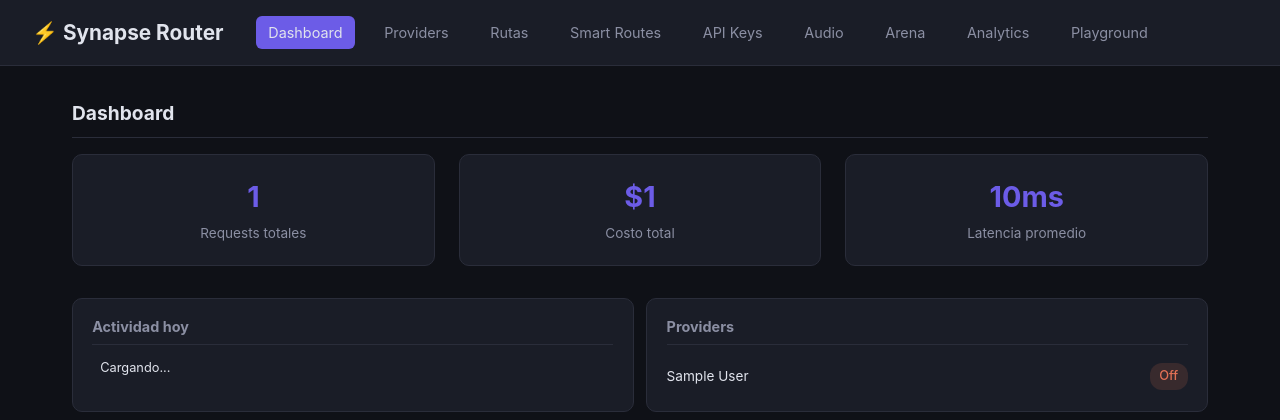
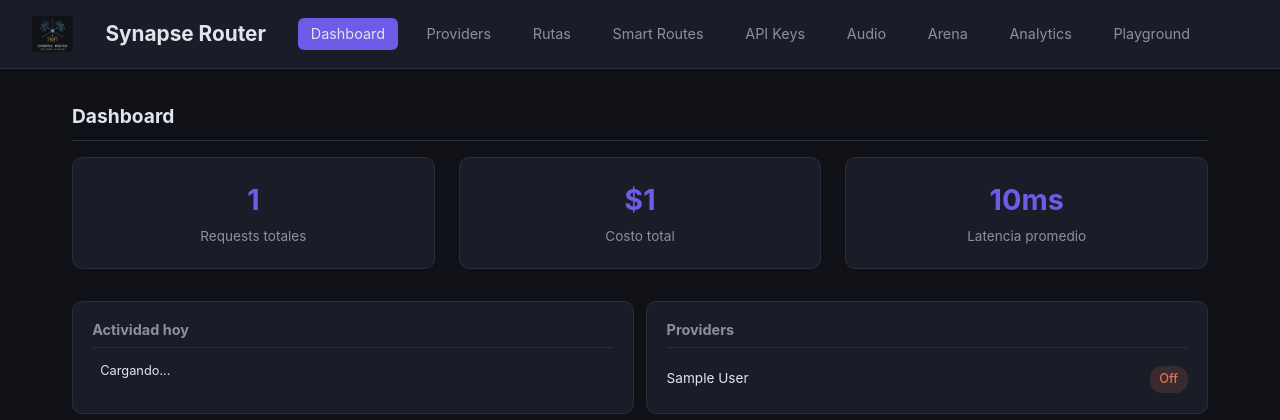
Before and after one commit to jmfraga/synapse-router, a Python web app: template synapse/templates/admin/dashboard.html in a window 1280 px wide. Shown: the top 420 px of the page. Run offline with Jinja, Linux system fonts and the light colour scheme; the template is opened without the code that fills it: most values are stand-ins (such as "Sample title", 1, 10 or a date in 2020).

Commit message:
Add logo and favicon to admin panel and README
- Favicon (32px) in browser tab
- Logo (200px) in admin header replacing emoji
- README: centered logo, updated features with Arena v0.3.0,
  dashboard overview, SPA navigation, 391+ models count

Co-Authored-By: Claude Opus 4.6 (1M context) <noreply@anthropic.com>

```diff
--- a/synapse/static/css/admin.css
+++ b/synapse/static/css/admin.css
@@ -30,6 +30,7 @@ header {
 }
 
 header h1 { font-size: 1.3rem; white-space: nowrap; }
+.header-logo { height: 36px; width: auto; border-radius: 4px; }
 
 nav { display: flex; gap: 1rem; }
 
--- a/synapse/templates/admin/dashboard.html
+++ b/synapse/templates/admin/dashboard.html
@@ -4,11 +4,13 @@
     <meta charset="UTF-8">
     <meta name="viewport" content="width=device-width, initial-scale=1.0">
     <title>Synapse Router — Admin</title>
+    <link rel="icon" type="image/png" href="/static/img/favicon-32.png">
     <link rel="stylesheet" href="/static/css/admin.css">
 </head>
 <body>
     <header>
-        <h1>⚡ Synapse Router</h1>
+        <img src="/static/img/logo-200.png" alt="Synapse Router" class="header-logo">
+        <h1>Synapse Router</h1>
         <nav>
             <a href="#dashboard">Dashboard</a>
             <a href="#providers">Providers</a>
```
Also changed, not shown: README.md, synapse/static/img/favicon-32.png (added), synapse/static/img/logo-200.png (added).
